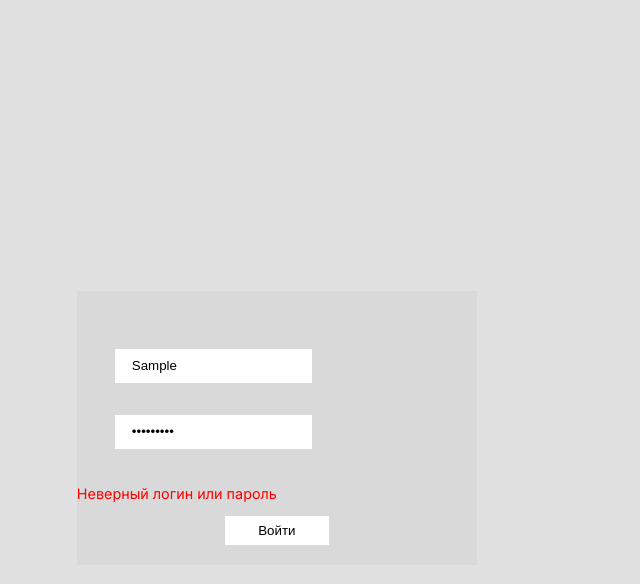
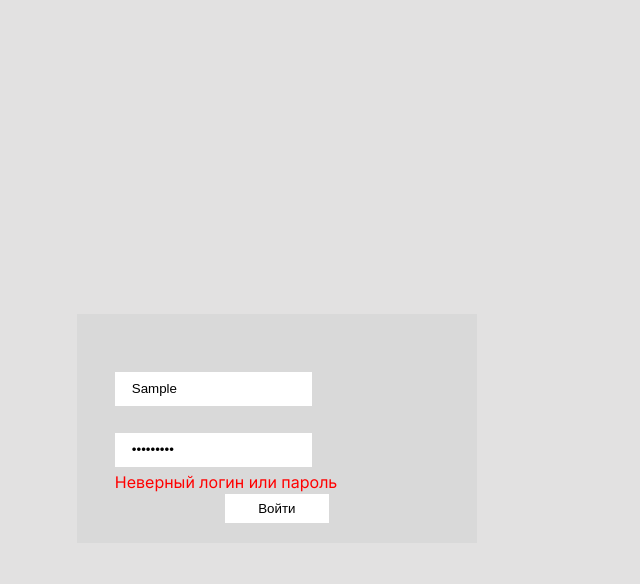
Before and after one commit to gfR616/AEtestTask, a Vue app: page /auth in a window 1280 px wide. Both pictures are taken after typing "Sample", "Sample123" into the empty fields and a click on the button "Войти". Shown: the top 584 px of the page, without its empty margins (0-640 px from the left). Built offline with nearby package versions, Linux system fonts and the light colour scheme; data requests are answered from the project's data file.

Commit message:
фиксим скачки ошибко

```diff
--- a/src/app/core/auth/auth.vue
+++ b/src/app/core/auth/auth.vue
@@ -14,7 +14,7 @@ const passwordError = ref('')
 const authError = ref('')
 
 const submit = async (event: Event) => {
-  event.preventDefault()
+  event.preventDefault() // иначе она перезагрузит страницу
   usernameError.value = ''
   passwordError.value = ''
   authError.value = ''
@@ -44,18 +44,21 @@ const submit = async (event: Event) => {
   <div class="auth-container">
     <form @submit="submit" class="auth-form">
       <div class="inputs-group">
-        <div class="input-group">
+        <div class="input-wrapper">
           <input class="input" v-model="username" placeholder="username" type="text" />
-          <p v-if="usernameError" class="error-message">{{ usernameError }}</p>
+          <div class="error-container">
+            <p v-if="usernameError" class="error-message">{{ usernameError }}</p>
+          </div>
         </div>
 
-        <div class="input-group">
+        <div class="input-wrapper">
           <input class="input" v-model="password" placeholder="password" type="password" />
-          <p v-if="passwordError" class="error-message">{{ passwordError }}</p>
+          <div class="error-container">
+            <p v-if="passwordError" class="error-message">{{ passwordError }}</p>
+            <p v-if="authError" class="error-message">{{ authError }}</p>
+          </div>
         </div>
       </div>
-
-      <p v-if="authError" class="error-message">{{ authError }}</p>
 
       <div class="auth-button-container">
         <button type="submit" class="auth-button">Войти</button>
@@ -87,7 +90,6 @@ const submit = async (event: Event) => {
 }
 
 .input {
-  margin-bottom: 32px;
   width: 180px;
   height: 34px;
   border: none;
@@ -107,9 +109,18 @@ const submit = async (event: Event) => {
   border: none;
 }
 
+.input-wrapper {
+  margin-bottom: 9px;
+  display: flex;
+  flex-direction: column;
+}
+
 .error-message {
   color: red;
-  font-size: 0.9rem;
-  margin-top: 4px;
+  margin: 5px 0 0 0;
+}
+
+.error-container {
+  height: 18px;
 }
 </style>
```
